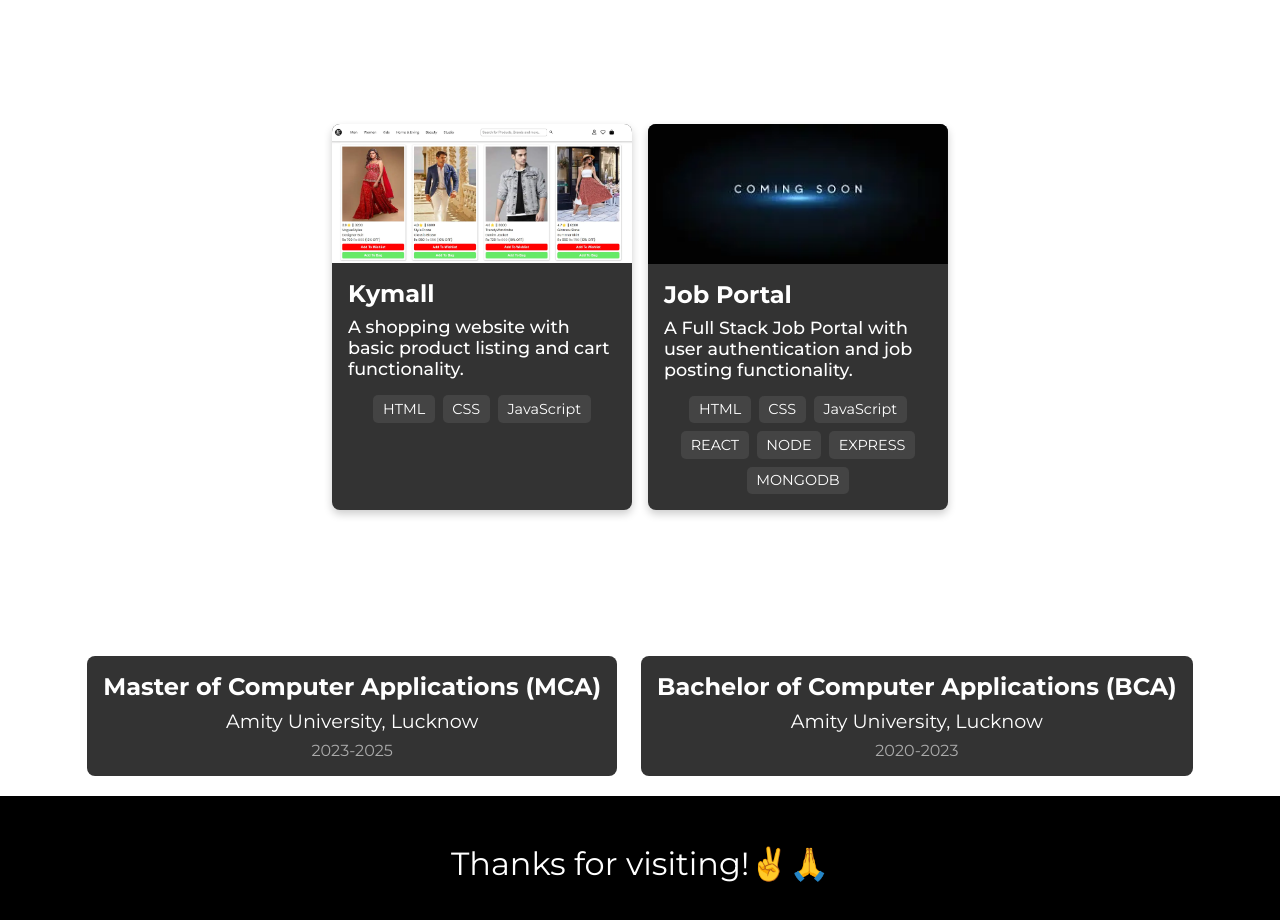
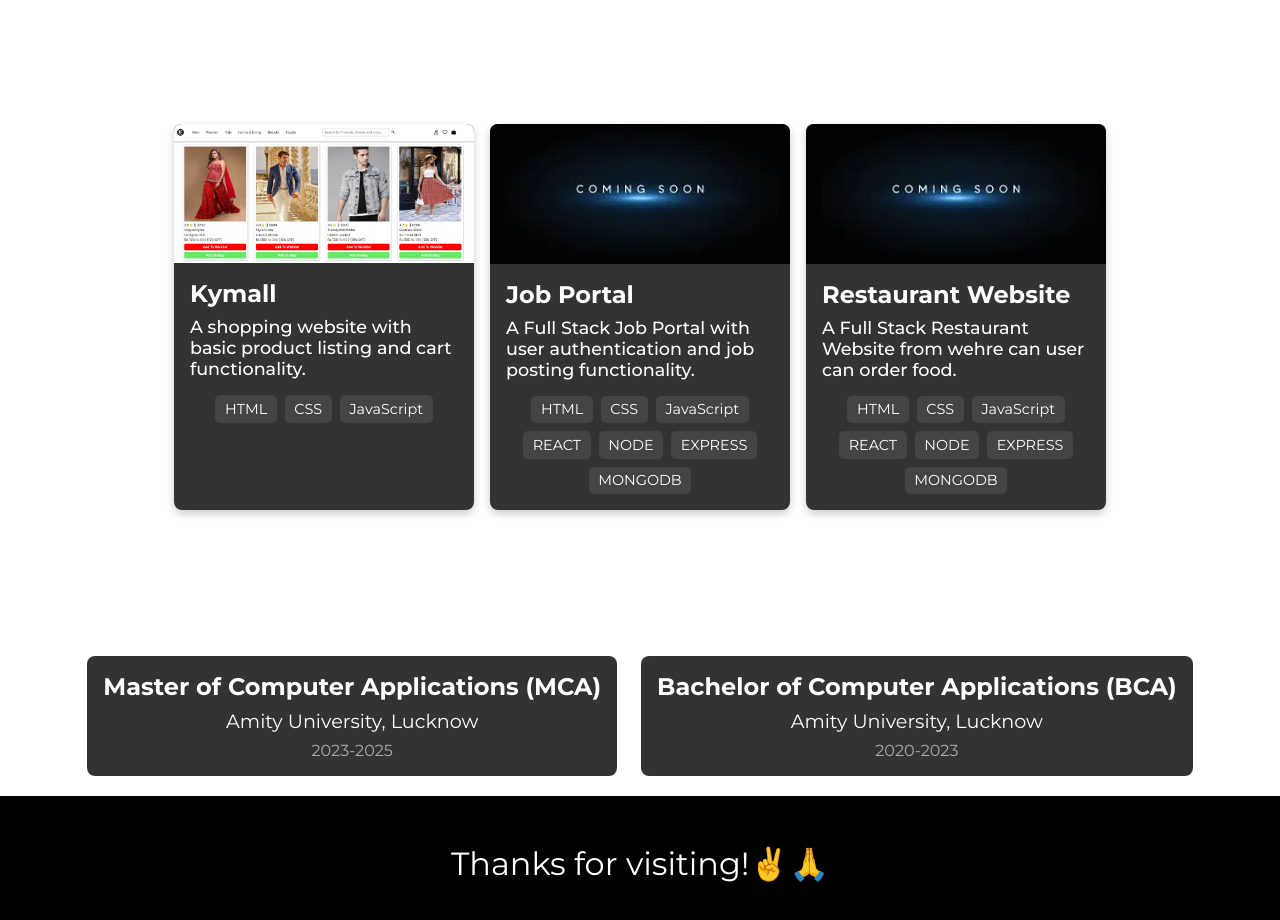
Before and after one commit to Krishna573821/myPortfolio, a React (Vite) app: page / in a window 1280 px wide. Shown: the part 1695-2615 px from the top of the page. Built offline with nearby package versions, Linux system fonts and the light colour scheme; a web font is replaced by a local one.

Commit message:
Added another project

```diff
--- a/src/App.jsx
+++ b/src/App.jsx
@@ -29,6 +29,13 @@ function App() {
       description: 'A Full Stack Job Portal with user authentication and job posting functionality.',
       // link: 'https://careerlink-xi.vercel.app/'
     },
+    {
+      title: 'Restaurant Website',
+      image: comingSoon,
+      technology: ['HTML', 'CSS', 'JavaScript', 'REACT', 'NODE', 'EXPRESS', 'MONGODB'],
+      description: 'A Full Stack Restaurant Website from wehre can user can order food.',
+      // link: 'https://careerlink-xi.vercel.app/'
+    }
   ];
 
   return (
--- a/src/pages/Contact.jsx
+++ b/src/pages/Contact.jsx
@@ -7,8 +7,8 @@ const Contact = () => {
       <div className="contact-box">
         <h1>Contact Me</h1>
         <p><strong>Phone:</strong> 8604712704</p>
-        <p><strong>Email:</strong> <a href="mailto:krishna573821@gmail.com">krishna573821@gmail.com</a></p>
-        <p><strong>LinkedIn:</strong> <a href="https://www.linkedin.com/in/krishna---yadav--">Krishna Yadav</a></p>
+        <p><strong>Email:</strong> <a href="krishnaa.yadav.dev@gmail.com" target='_blank'>krishnaa.yadav.dev@gmail.com</a></p>
+        <p><strong>LinkedIn:</strong> <a href="https://www.linkedin.com/in/krishna---yadav--" target='_blank'>Krishna Yadav</a></p>
         <p><strong>Address:</strong> Lucknow, Uttar Pradesh, PC: 226002</p>
         <p>And Obviously you can use the social icons nav floating to your right✌️</p>
       </div>
```
